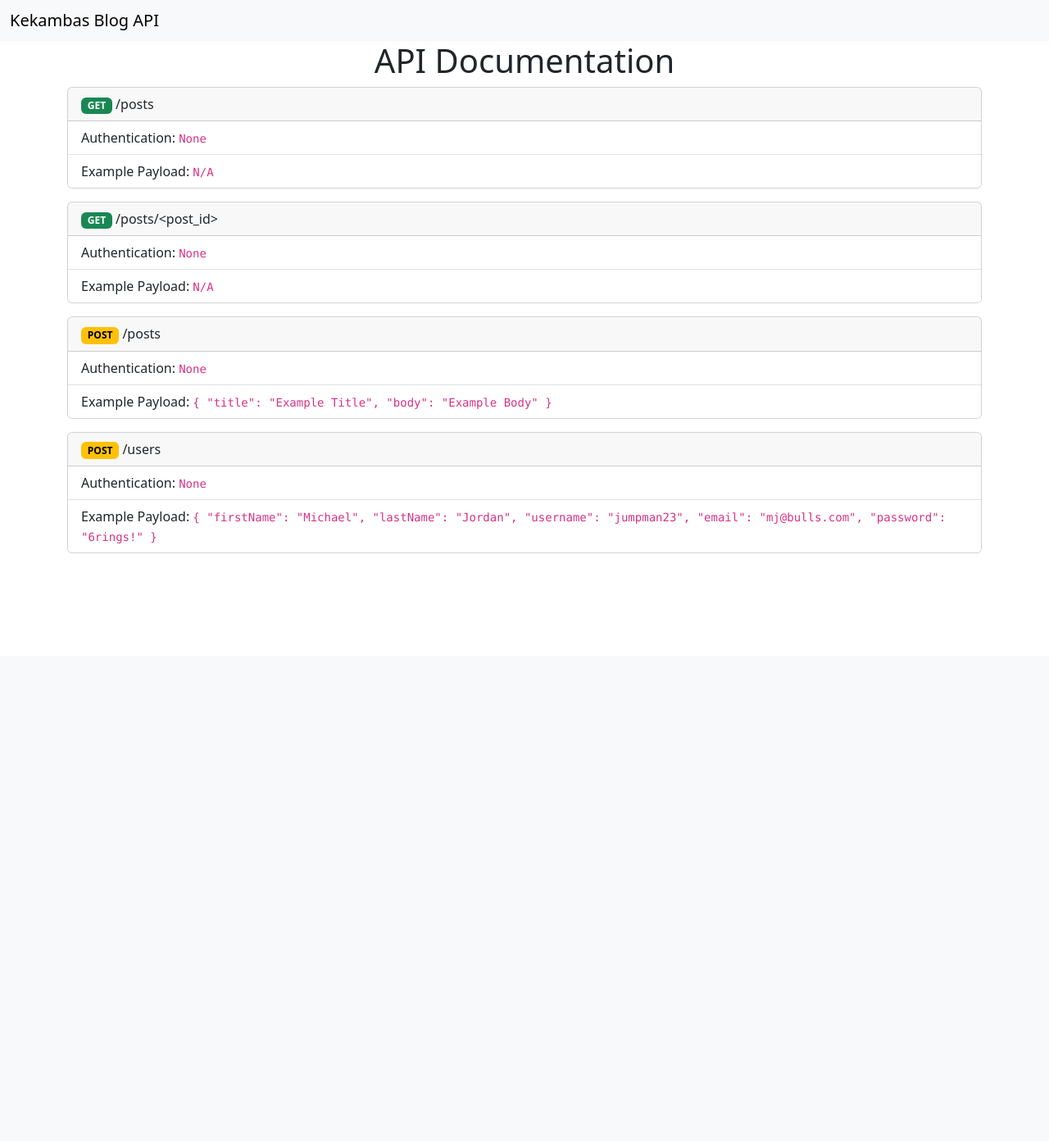
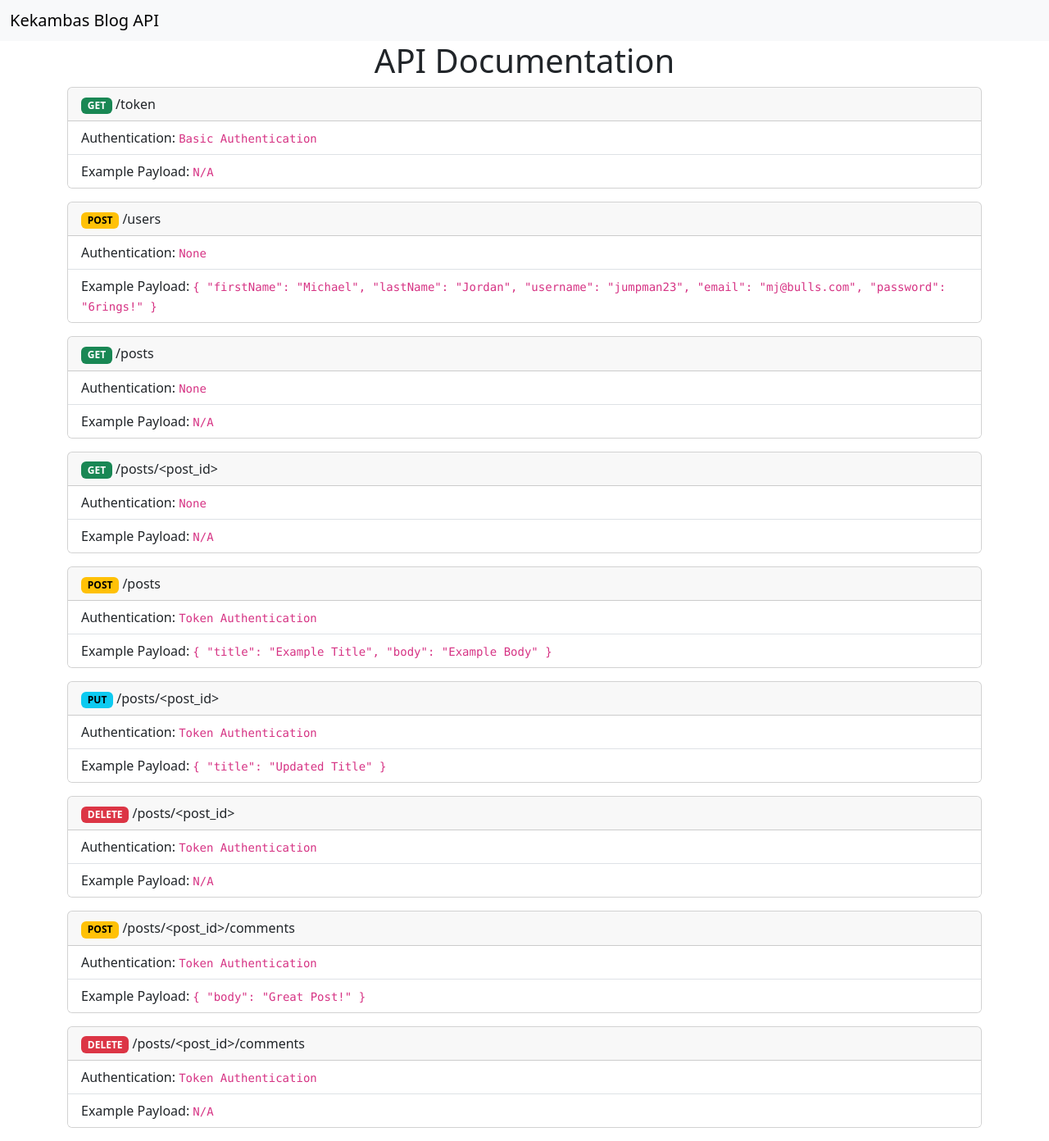
Before and after one commit to bstanton773/kekambas-142_flask_blog_api, a Flask app: page / in a window 1280 px wide. Shown: the whole page at 82% size. Before the commit the page ends 675 px from the top, so only its background shows below. Run offline with Flask 3, Linux system fonts and the light colour scheme.

Commit message:
Updates on Documentation plus fixes to complete api

```diff
--- a/app/models.py
+++ b/app/models.py
@@ -75,6 +75,10 @@
         db.session.add(self)
         db.session.commit()
 
+    def delete(self):
+        db.session.delete(self)
+        db.session.commit()
+
     def to_dict(self):
         return {
             "id": self.id,
--- a/app/routes.py
+++ b/app/routes.py
@@ -135,6 +135,23 @@
     post.update(**data)
     return post.to_dict()
 
+# Delete Post Endpoint
+@app.route('/posts/<int:post_id>', methods=['DELETE'])
+@token_auth.login_required
+def delete_post(post_id):
+    # Let's the find post in the db
+    post = db.session.get(Post, post_id)
+    if post is None:
+        return {'error': f"Post with ID #{post_id} does not exist"}, 404
+    # Get the current user based on the token
+    current_user = token_auth.current_user()
+    # Check if the current user is the author of the post
+    if current_user is not post.author:
+        return {'error': "This is not your post. You do not have permission to delete"}, 403
+    # Pass that data into the post's update method
+    post.delete()
+    return {'success': "Post has been successfully deleted"}, 200
+
 
 # Create a comment
 @app.route('/posts/<int:post_id>/comments', methods=['POST'])
--- a/app/templates/index.html
+++ b/app/templates/index.html
@@ -25,6 +25,33 @@
 
             <div class="row">
 
+                <!-- Get Token -->
+                <div class="col-12">
+                    <div class="card mb-3">
+                        <div class="card-header">
+                            <span class="badge text-bg-success">GET</span> /token
+                        </div>
+                        <ul class="list-group list-group-flush">
+                            <li class="list-group-item">Authentication: <code>Basic Authentication</code></li>
+                            <li class="list-group-item">Example Payload: <code>N/A</code></li>
+                        </ul>
+                    </div>
+                </div>
+
+                <!-- Create User -->
+                <div class="col-12">
+                    <div class="card mb-3">
+                        <div class="card-header">
+                            <span class="badge text-bg-warning">POST</span> /users
+                        </div>
+                        <ul class="list-group list-group-flush">
+                            <li class="list-group-item">Authentication: <code>None</code></li>
+                            <li class="list-group-item">Example Payload: <code>{ "firstName": "Michael", "lastName": "Jordan", "username": "jumpman23", "email": "mj@bulls.com", "password": "6rings!" }</code></li>
+                        </ul>
+                    </div>
+                </div>
+
+                <!-- Get Posts -->
                 <div class="col-12">
                     <div class="card mb-3">
                         <div class="card-header">
@@ -37,6 +64,7 @@
                     </div>
                 </div>
 
+                <!-- Get Post -->
                 <div class="col-12">
                     <div class="card mb-3">
                         <div class="card-header">
@@ -49,26 +77,67 @@
                     </div>
                 </div>
 
+                <!-- Create Post -->
                 <div class="col-12">
                     <div class="card mb-3">
                         <div class="card-header">
                             <span class="badge text-bg-warning">POST</span> /posts
                         </div>
                         <ul class="list-group list-group-flush">
-                            <li class="list-group-item">Authentication: <code>None</code></li>
+                            <li class="list-group-item">Authentication: <code>Token Authentication</code></li>
                             <li class="list-group-item">Example Payload: <code>{ "title": "Example Title", "body": "Example Body" }</code></li>
                         </ul>
                     </div>
                 </div>
 
+                <!-- Edit Post -->
                 <div class="col-12">
                     <div class="card mb-3">
                         <div class="card-header">
-                            <span class="badge text-bg-warning">POST</span> /users
+                            <span class="badge text-bg-info">PUT</span> /posts/&lt;post_id&gt;
                         </div>
                         <ul class="list-group list-group-flush">
-                            <li class="list-group-item">Authentication: <code>None</code></li>
-                            <li class="list-group-item">Example Payload: <code>{ "firstName": "Michael", "lastName": "Jordan", "username": "jumpman23", "email": "mj@bulls.com", "password": "6rings!" }</code></li>
+                            <li class="list-group-item">Authentication: <code>Token Authentication</code></li>
+                            <li class="list-group-item">Example Payload: <code>{ "title": "Updated Title" }</code></li>
+                        </ul>
+                    </div>
+                </div>
+
+                <!-- Delete Post -->
+                <div class="col-12">
+                    <div class="card mb-3">
+                        <div class="card-header">
+                            <span class="badge text-bg-danger">DELETE</span> /posts/&lt;post_id&gt;
+                        </div>
+                        <ul class="list-group list-group-flush">
+                            <li class="list-group-item">Authentication: <code>Token Authentication</code></li>
+                            <li class="list-group-item">Example Payload: <code>N/A</code></li>
+                        </ul>
+                    </div>
+                </div>
+
+                <!-- Create Comment -->
+                <div class="col-12">
+                    <div class="card mb-3">
+                        <div class="card-header">
+                            <span class="badge text-bg-warning">POST</span> /posts/&lt;post_id&gt;/comments
+                        </div>
+                        <ul class="list-group list-group-flush">
+                            <li class="list-group-item">Authentication: <code>Token Authentication</code></li>
+                            <li class="list-group-item">Example Payload: <code>{ "body": "Great Post!" }</code></li>
+                        </ul>
+                    </div>
+                </div>
+
+                <!-- Delete Comment -->
+                <div class="col-12">
+                    <div class="card mb-3">
+                        <div class="card-header">
+                            <span class="badge text-bg-danger">DELETE</span> /posts/&lt;post_id&gt;/comments
+                        </div>
+                        <ul class="list-group list-group-flush">
+                            <li class="list-group-item">Authentication: <code>Token Authentication</code></li>
+                            <li class="list-group-item">Example Payload: <code>N/A</code></li>
                         </ul>
                     </div>
                 </div>
```
